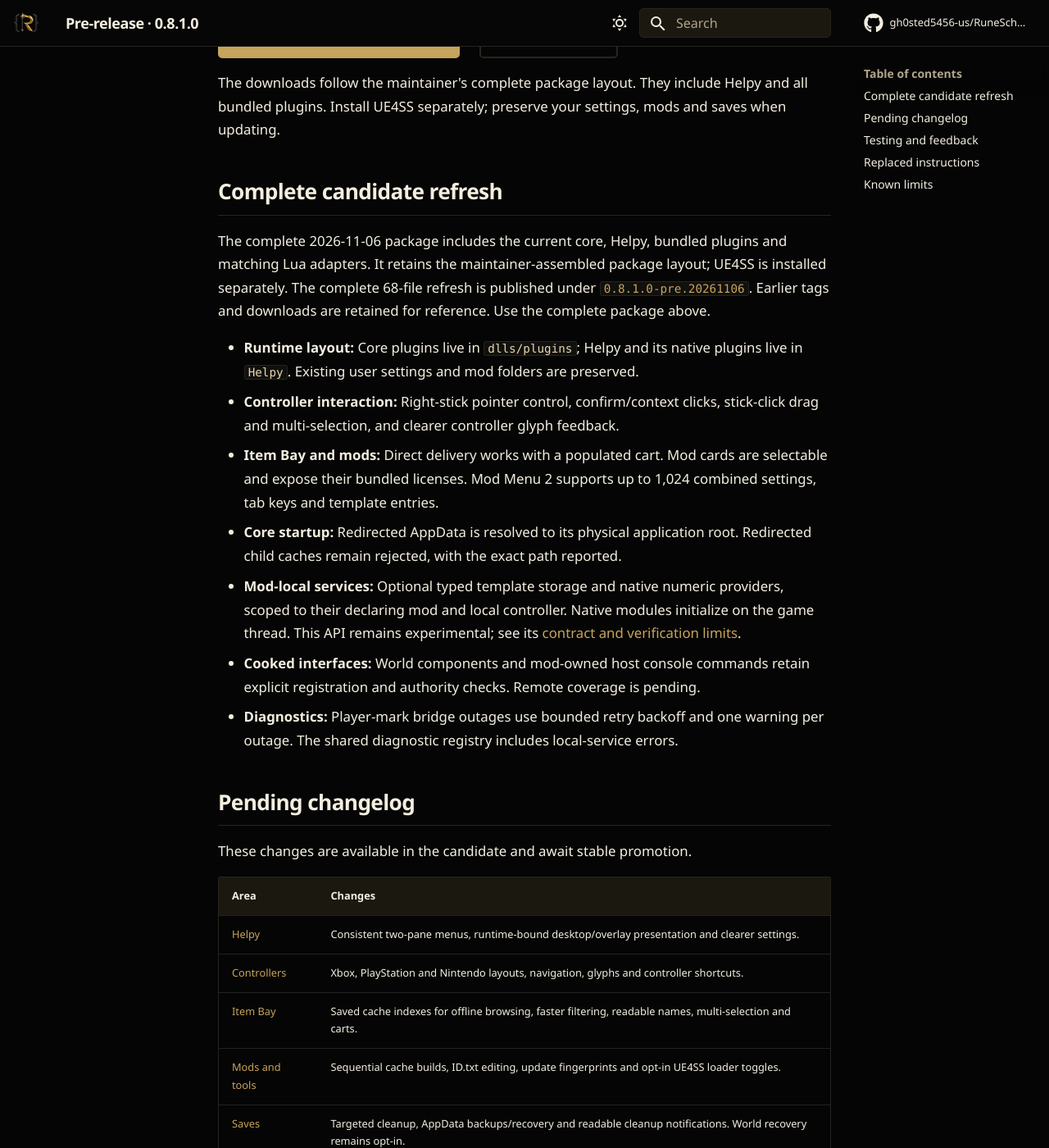
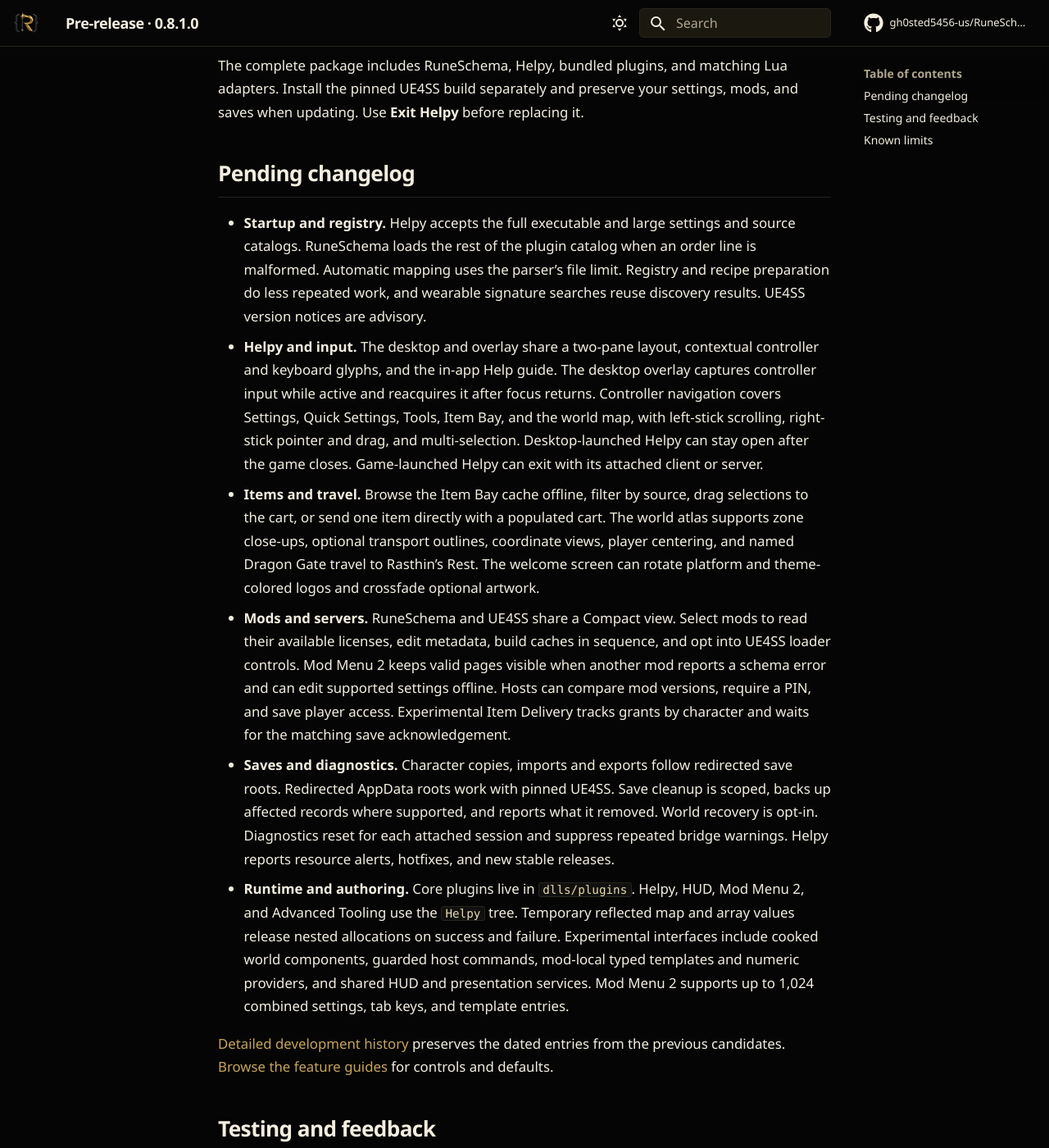
Before and after one commit to gh0sted5456-us/RuneSchema, an MkDocs documentation site: the page built from docs/experimental/PRE-RELEASE.md, in a window 1280 px wide and 1400 px high, scrolled down 324 px. Shown: the whole window at 82% size. Built offline with MkDocs 1.6.1 and Material for MkDocs 9.7.7, drawn with Linux system fonts in a browser that asks for light colours; comment, search, counter and statistics services are not loaded; some of the changed text lies outside the part shown.

Commit message:
Consolidate the November 9 prerelease changelog

```diff
--- a/docs/experimental/PRE-RELEASE.md
+++ b/docs/experimental/PRE-RELEASE.md
@@ -6,92 +6,48 @@ promote_to: RELEASE-0.8.1.0.md
 # Pre-release · 0.8.1.0
 
 !!! info "Available for testing · pending promotion to stable"
-    Stable RuneSchema remains **0.8.0.3**. The changes below belong to the
-    **0.8.1.0 prerelease** and have not been promoted to the stable guides.
+    The November 9 preview combines the changes from the previous 0.8.1.0
+    candidates. Stable RuneSchema is **0.8.0.3**.
 
 <div class="rs-actions">
-  <a class="md-button md-button--primary" href="https://github.com/gh0sted5456-us/RuneSchema/releases/download/0.8.1.0-pre.20261106/RuneSchema-0.8.1.0-complete-20261106.zip">Download complete 0.8.1.0</a>
+  <a class="md-button md-button--primary" href="https://github.com/gh0sted5456-us/RuneSchema/releases/download/0.8.1.0-pre.20261109/RuneSchema-0.8.1.0-preview-20261109.zip">Download complete preview</a>
   <a class="md-button" href="../INSTALLATION/">Installation</a>
 </div>
 
-The downloads follow the maintainer's complete package layout. They include
-Helpy and all bundled plugins. Install UE4SS
-separately; preserve your settings, mods and saves when updating.
-
-## Complete candidate refresh
-
-The complete 2026-11-06 package includes the current core, Helpy, bundled plugins and
-matching Lua adapters. It retains the maintainer-assembled package layout; UE4SS
-is installed separately. The complete 68-file refresh is published under
-[`0.8.1.0-pre.20261106`](https://github.com/gh0sted5456-us/RuneSchema/releases/tag/0.8.1.0-pre.20261106).
-Earlier tags and downloads are retained for reference. Use the complete package above.
-
-- **Runtime layout:** Core plugins live in `dlls/plugins`; Helpy and its native
-  plugins live in `Helpy`. Existing user settings and mod folders are preserved.
-- **Controller interaction:** Right-stick pointer control, confirm/context clicks,
-  stick-click drag and multi-selection, and clearer controller glyph feedback.
-- **Item Bay and mods:** Direct delivery works with a populated cart. Mod cards
-  are selectable and expose their bundled licenses. Mod Menu 2 supports up to
-  1,024 combined settings, tab keys and template entries.
-- **Core startup:** Redirected AppData is resolved to its physical application
-  root. Redirected child caches remain rejected, with the exact path reported.
-- **Mod-local services:** Optional typed template storage and native numeric
-  providers, scoped to their declaring mod and local controller. Native modules
-  initialize on the game thread. This API remains experimental; see its
-  [contract and verification limits](MOD-LOCAL-SERVICES.md).
-- **Cooked interfaces:** World components and mod-owned host console commands
-  retain explicit registration and authority checks. Remote coverage is pending.
-- **Diagnostics:** Player-mark bridge outages use bounded retry backoff and one
-  warning per outage. The shared diagnostic registry includes local-service errors.
+The complete package includes RuneSchema, Helpy, bundled plugins, and matching
+Lua adapters. Install the pinned UE4SS build separately and preserve your
+settings, mods, and saves when updating. Use **Exit Helpy** before replacing it.
 
 ## Pending changelog
 
-These changes are available in the candidate and await stable promotion.
+- **Startup and registry.** Helpy accepts the full executable and large settings and source catalogs. RuneSchema loads the rest of the plugin catalog when an order line is malformed. Automatic mapping uses the parser’s file limit. Registry and recipe preparation do less repeated work, and wearable signature searches reuse discovery results. UE4SS version notices are advisory.
+- **Helpy and input.** The desktop and overlay share a two-pane layout, contextual controller and keyboard glyphs, and the in-app Help guide. The desktop overlay captures controller input while active and reacquires it after focus returns. Controller navigation covers Settings, Quick Settings, Tools, Item Bay, and the world map, with left-stick scrolling, right-stick pointer and drag, and multi-selection. Desktop-launched Helpy can stay open after the game closes. Game-launched Helpy can exit with its attached client or server.
+- **Items and travel.** Browse the Item Bay cache offline, filter by source, drag selections to the cart, or send one item directly with a populated cart. The world atlas supports zone close-ups, optional transport outlines, coordinate views, player centering, and named Dragon Gate travel to Rasthin’s Rest. The welcome screen can rotate platform and theme-colored logos and crossfade optional artwork.
+- **Mods and servers.** RuneSchema and UE4SS share a Compact view. Select mods to read their available licenses, edit metadata, build caches in sequence, and opt into UE4SS loader controls. Mod Menu 2 keeps valid pages visible when another mod reports a schema error and can edit supported settings offline. Hosts can compare mod versions, require a PIN, and save player access. Experimental Item Delivery tracks grants by character and waits for the matching save acknowledgement.
+- **Saves and diagnostics.** Character copies, imports and exports follow redirected save roots. Redirected AppData roots work with pinned UE4SS. Save cleanup is scoped, backs up affected records where supported, and reports what it removed. World recovery is opt-in. Diagnostics reset for each attached session and suppress repeated bridge warnings. Helpy reports resource alerts, hotfixes, and new stable releases.
+- **Runtime and authoring.** Core plugins live in `dlls/plugins`. Helpy, HUD, Mod Menu 2, and Advanced Tooling use the `Helpy` tree. Temporary reflected map and array values release nested allocations on success and failure. Experimental interfaces include cooked world components, guarded host commands, mod-local typed templates and numeric providers, and shared HUD and presentation services. Mod Menu 2 supports up to 1,024 combined settings, tab keys, and template entries.
 
-| Area | Changes |
-| --- | --- |
-| [Helpy](HELPY-STANDALONE.md) | Consistent two-pane menus, runtime-bound desktop/overlay presentation and clearer settings. |
-| [Controllers](CONTROLLER-NAVIGATION.md) | Xbox, PlayStation and Nintendo layouts, navigation, glyphs and controller shortcuts. |
-| [Item Bay](HELPY-STANDALONE.md#cache-updates-and-notifications) | Saved cache indexes for offline browsing, faster filtering, readable names, multi-selection and carts. |
-| [Mods and tools](MOD-METADATA-AND-CONTROLS.md) | Sequential cache builds, ID.txt editing, update fingerprints and opt-in UE4SS loader toggles. |
-| [Saves](SAVE-RECOVERY.md) | Targeted cleanup, AppData backups/recovery and readable cleanup notifications. World recovery remains opt-in. |
-| [Servers](SERVER-CONTROL.md) | Host/client mod comparisons, download links, PIN access, saved authorization and optional automatic authorization. |
-| [Diagnostics](NOTIFICATIONS-AND-HOTFIXES.md) | Cleanup notices, resource observations, play-time reminders and hotfix notifications. |
-| [Mod interfaces](SHARED-HUD.md) | Shared HUD, mod-owned profiles and presentation routes; safer Lua scheduling and relay teardown. |
-
-[Browse the feature guides](index.md) for controls and defaults.
-[Detailed development history](CHANGELOG-0.8.1.0.md) retains the individual changes
-and earlier test-stage notes.
+[Detailed development history](CHANGELOG-0.8.1.0.md) preserves the dated entries
+from the previous candidates. [Browse the feature guides](index.md) for controls
+and defaults.
 
 ## Testing and feedback
 
-All 274 core and 172 Helpy tests passed, along with package integrity, the
-compressed core DLL, licenses, versions, matching source and strict combined-site
-checks. Windows shipping-game coverage includes redirected AppData, native
-provider initialization and cooked template/typed-array roundtrips. Exact hashes and evidence are in
-[the release verification files](https://github.com/gh0sted5456-us/RuneSchema/releases/tag/0.8.1.0-pre.20261106).
-
-Proton/Wine, every physical controller/driver and full multiplayer restart
-behavior still need live coverage. Mod Menu 2 is optional and key-gated;
-world recovery is experimental and off by default. Reported leftover Helpy
-processes remain under investigation. Use **Exit Helpy** before updating.
+The preview archive passed file and license checks, compressed-core integrity,
+and isolated Helpy startup from a clean extraction. The core's 306 UE4SS
+imports matched the checked Steam, Game Pass, and dedicated server hosts.
+[Release notes and checksums](https://github.com/gh0sted5456-us/RuneSchema/releases/tag/0.8.1.0-pre.20261109)
 
 [Report a bug on Nexus](https://www.nexusmods.com/runescapedragonwilds/mods/570?tab=bugs)
-with the build, platform, reproduction and relevant diagnostic codes.
-
-## Replaced instructions
-
-??? note "Older instructions superseded by this candidate"
-    - ~~The complete ZIP is still being assembled.~~ Use the download above.
-    - ~~Install the incremental pre-release-binaries bundle.~~ Use the complete ZIP.
-    - ~~Helpy runs from a copied AppData executable.~~ It runs from its runtime folder.
-    - ~~UE4SS inventory is always read-only.~~ External management is opt-in.
-    - ~~Submit the in-app bug form.~~ Report bugs on Nexus.
+with the build, platform, reproduction, and relevant diagnostic codes.
 
 ## Known limits
 
-See [testing and feedback](#testing-and-feedback) above. Earlier changelog entries
-are development history, not a guarantee of live acceptance on every platform.
+Full in-game startup, Proton and Wine, the physical controller matrix, live
+Rasthin's Rest arrival, and multiplayer restart behavior remain unverified
+for this preview. A controller fixture still reports D-pad focus crossing.
+Item Delivery needs live checks for grants and save acknowledgement.
+Mod Menu 2 is key-gated. World recovery is opt-in.
 
-When this candidate is promoted, its guides and changelog move into the stable
-version following [documentation promotion](../DOCUMENTATION-CHANNELS.md).
+The [documentation promotion procedure](../DOCUMENTATION-CHANNELS.md)
+describes how these guides and notes move to stable.
```
Also changed, not shown: README.md (+1 -1 lines), docs/CURRENT-RELEASE.md (+1 -1 lines), docs/experimental/CHANGELOG-0.8.1.0.md (+48 -1 lines), docs/experimental/INSTALLATION.md (+1 -1 lines).
